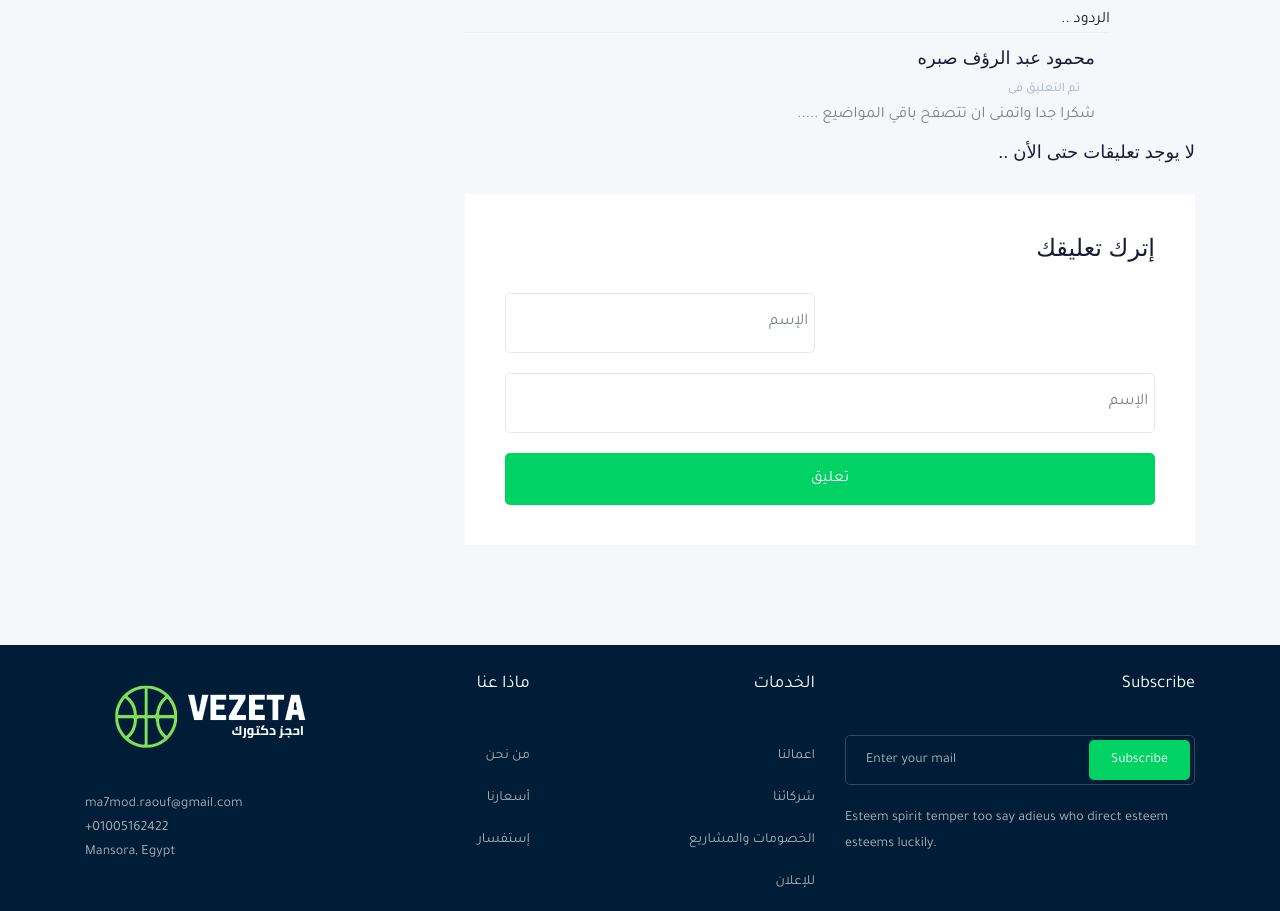
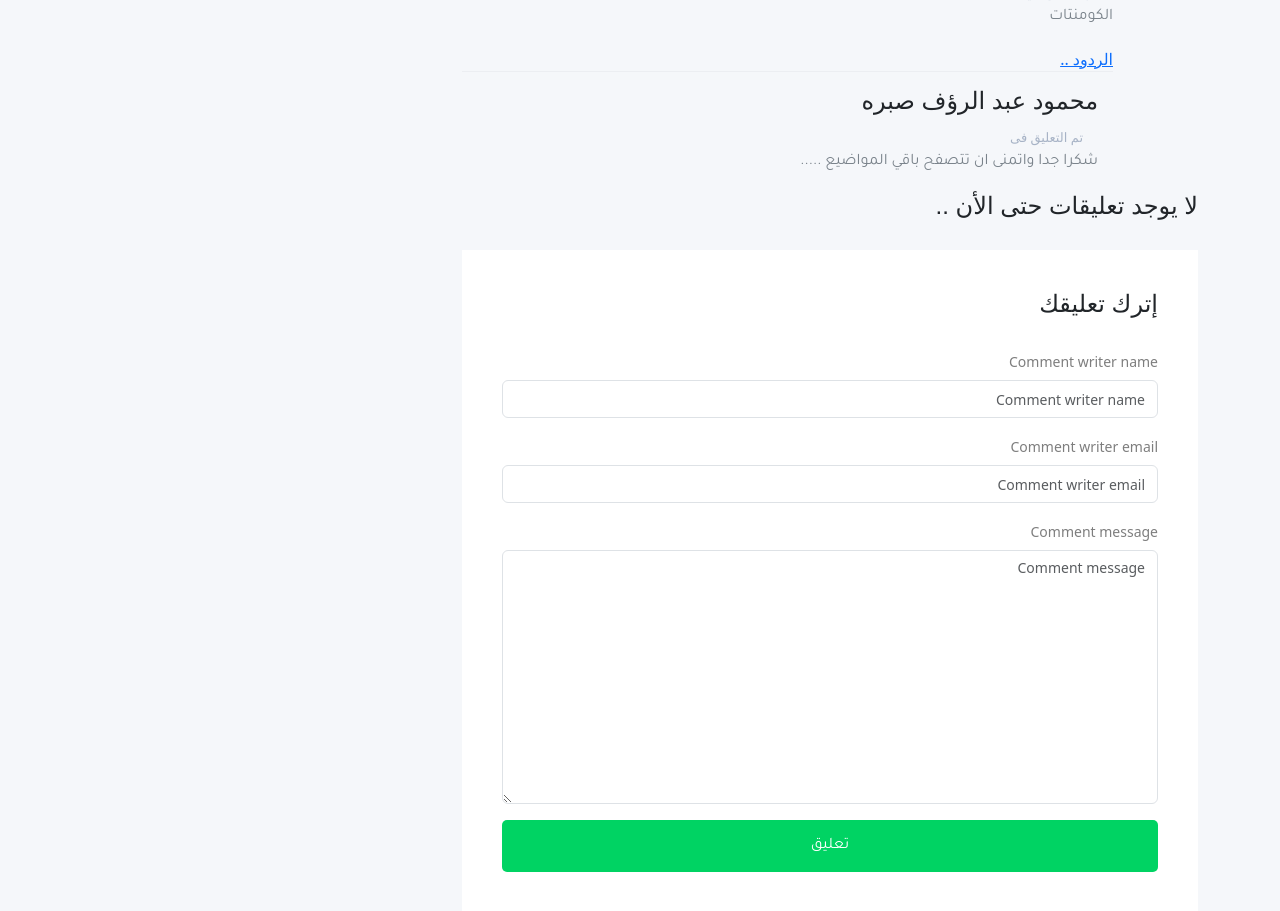
Before and after one commit to Shymaa2611/vezeta_project, a Django app: page /doctor_detail/1/ in a window 1280 px wide. Shown: the part 1176-2087 px from the top of the page. Run offline with Django 4.2, Linux system fonts and the light colour scheme; data comes from the database, SQL or seed files in the repository; some libraries are stand-ins or nearby versions; some web fonts are replaced.

Commit message:
add comment form

```diff
--- a/pages/templates/parts/Comments.html
+++ b/pages/templates/parts/Comments.html
@@ -1,23 +1,12 @@
+{% load django_bootstrap5 %}
+{# Load CSS and JavaScript #}
+{% bootstrap_css %}
+{% bootstrap_javascript %}
 <form method="POST" >
     {%csrf_token%}
 
     <div class="row">
-        <div class="col-md-6">
-            <div class="input_field">
-
-               {{form.comment_writer_name}}
-            </div>
-        </div>
-        <div class="col-md-6">
-            <div class="input_field">
-                <input type="text"  placeholder=" الإسم">
-            </div>
-        </div>
-        <div class="col-md-12">
-            <div class="input_field">
-               <input type="text"  placeholder=" الإسم">
-            </div>
-        </div>
+       {% bootstrap_form form %}
         <div class="col-md-12">
             <div class="submit_btn">
                 <button class="boxed-btn3 w-100" type="submit">تعليق</button>
--- a/pages/views.py
+++ b/pages/views.py
@@ -1,9 +1,12 @@
+from audioop import reverse
 from typing import Any, Dict
+from urllib.request import Request
 from django.db import models
 from django.db.models.query import QuerySet
+from django.forms import Form
 from django.http import HttpRequest, HttpResponse
-from django.shortcuts import render,redirect
-from django.views.generic import ListView,DetailView,CreateView,UpdateView,DeleteView,TemplateView,View
+from django.shortcuts import get_object_or_404, render,redirect
+from django.views.generic import ListView,DetailView,CreateView,UpdateView,DeleteView,TemplateView,View,FormView
 from .models import doctor_data,posts,appoint,blogs,comments
 from .forms import commentForm,postForm,appointForm,profileForm
 from django.contrib.auth.forms import UserCreationForm
@@ -28,15 +31,23 @@ class doctor_detail(DetailView):
     model=doctor_data
     context_object_name='doctor_detail'
     template_name='pages/doctor_detail.html'
+    def get_context_data(self, **kwargs):
+        context = super().get_context_data(**kwargs)
+        context ['comment'] = comments.objects. all()
+        context['form'] =commentForm()
+        return context
 
+class CommentCreateView(CreateView):
+    model = comments
+    form_class =commentForm
 
+    def get_success_URL(self):
+        return reverse ('request: detail', kwargs = {'slug':self.object.post.slug})
 
-class Comments(CreateView):
-    model=comments
-    form_class=commentForm
-    success_url='/'
-    context_object_name='form'
-    template_name='pages/doctor_detail.html'
+    def form_valid(self, form):
+        post = get_object_or_404(Request, slug = self.kwargs ['slug'])
+        Form.instance.post = Request
+        return super().form_valid(form)
 
 class signUp(CreateView):
     form_class=UserCreationForm
```
